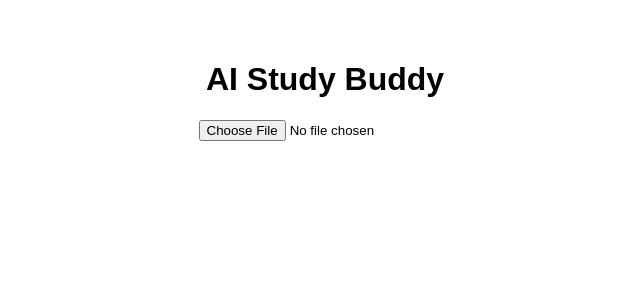
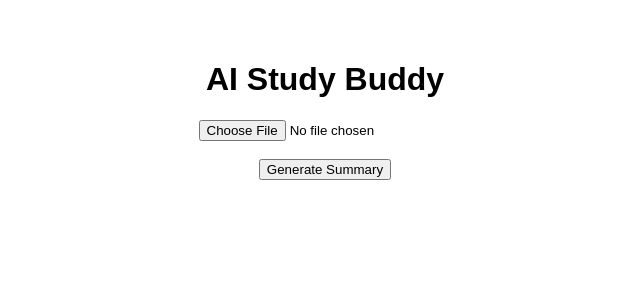
Before and after one commit to SouravSasidharan/ai-study-buddy, a React (Create React App) app in the folder frontend/: page / in a window 1280 px wide. Shown: the top 300 px of the page, without its empty margins (315-955 px from the left). Built offline with nearby package versions, Linux system fonts and the light colour scheme; no server answers.

Commit message:
Added gemini AI summary generation

```diff
--- a/frontend/package.json
+++ b/frontend/package.json
@@ -3,6 +3,7 @@
   "version": "0.1.0",
   "private": true,
   "dependencies": {
+    "@google/generative-ai": "^0.24.1",
     "@testing-library/dom": "^10.4.1",
     "@testing-library/jest-dom": "^6.9.1",
     "@testing-library/react": "^16.3.2",
--- a/frontend/src/App.js
+++ b/frontend/src/App.js
@@ -1,22 +1,32 @@
 import React, { useState } from "react";
 import * as pdfjsLib from "pdfjs-dist";
+import { GoogleGenerativeAI } from "@google/generative-ai";
 
 pdfjsLib.GlobalWorkerOptions.workerSrc =
-  `https://cdnjs.cloudflare.com/ajax/libs/pdf.js/3.11.174/pdf.worker.min.js`;
+  "https://cdnjs.cloudflare.com/ajax/libs/pdf.js/3.11.174/pdf.worker.min.js";
+
+const genAI = new GoogleGenerativeAI(
+  process.env.REACT_APP_GEMINI_API_KEY
+);
 
 function App() {
   const [fileName, setFileName] = useState("");
   const [pdfText, setPdfText] = useState("");
+  const [summary, setSummary] = useState("");
+  const [loading, setLoading] = useState(false);
 
   const handleFileChange = async (event) => {
     const file = event.target.files[0];
 
-    if (file) {
+    if (!file) return;
+
     setFileName(file.name);
+    setSummary("");
 
     const reader = new FileReader();
 
     reader.onload = async function () {
+      try {
         const typedArray = new Uint8Array(this.result);
 
         const pdf = await pdfjsLib.getDocument(typedArray).promise;
@@ -25,7 +35,6 @@ function App() {
 
         for (let i = 1; i <= pdf.numPages; i++) {
           const page = await pdf.getPage(i);
-
           const content = await page.getTextContent();
 
           const strings = content.items.map((item) => item.str);
@@ -34,17 +43,57 @@ function App() {
         }
 
         setPdfText(text);
+
+      } catch (error) {
+        console.error("PDF Error:", error);
+        alert("Error reading PDF");
+      }
     };
 
     reader.readAsArrayBuffer(file);
+  };
+
+  const generateSummary = async () => {
+    if (!pdfText) {
+      alert("Please upload a PDF first");
+      return;
+    }
+
+    try {
+      setLoading(true);
+
+      const model = genAI.getGenerativeModel({
+        model: "gemini-2.5-flash",
+      });
+
+      const prompt = `
+Summarize these study notes in short bullet points for students:
+
+${pdfText.slice(0, 1000)}
+`;
+
+      const result = await model.generateContent(prompt);
+
+      const response = await result.response;
+
+      const text = response.text();
+
+      setSummary(text);
+
+    } catch (error) {
+      console.error("FULL ERROR:", error);
+      alert(error.message);
+
+    } finally {
+      setLoading(false);
     }
   };
 
   return (
     <div
       style={{
+        padding: "40px",
         textAlign: "center",
-        padding: "40px",
         fontFamily: "Arial",
       }}
     >
@@ -56,25 +105,34 @@ function App() {
         onChange={handleFileChange}
       />
 
+      <br />
+      <br />
+
+      <button
+        onClick={generateSummary}
+        disabled={loading}
+      >
+        {loading ? "Generating..." : "Generate Summary"}
+      </button>
+
       {fileName && (
         <p>
           <strong>Selected File:</strong> {fileName}
         </p>
       )}
 
-      {pdfText && (
-        <div style={{ marginTop: "30px" }}>
-          <h2>Extracted Text</h2>
-
-          <p
+      {summary && (
+        <div
           style={{
+            marginTop: "30px",
             maxWidth: "800px",
-              margin: "auto",
+            marginInline: "auto",
             textAlign: "left",
+            whiteSpace: "pre-wrap",
           }}
         >
-            {pdfText}
-          </p>
+          <h2>AI Summary</h2>
+          <p>{summary}</p>
         </div>
       )}
     </div>
```
Also changed, not shown: 1 other file (tests, documents, lock files or other folders). Lines whose indentation alone changed are shown as unchanged.
